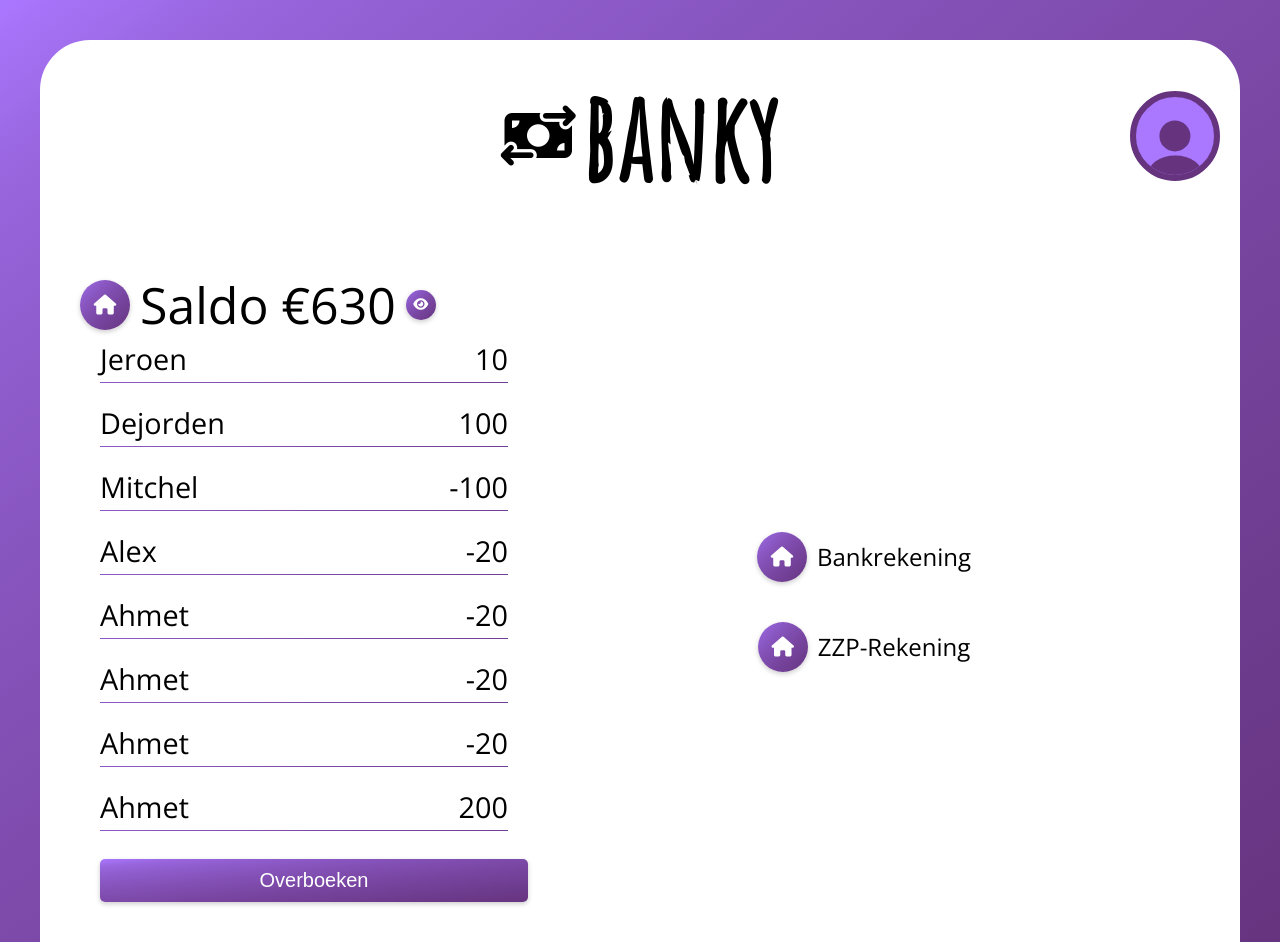
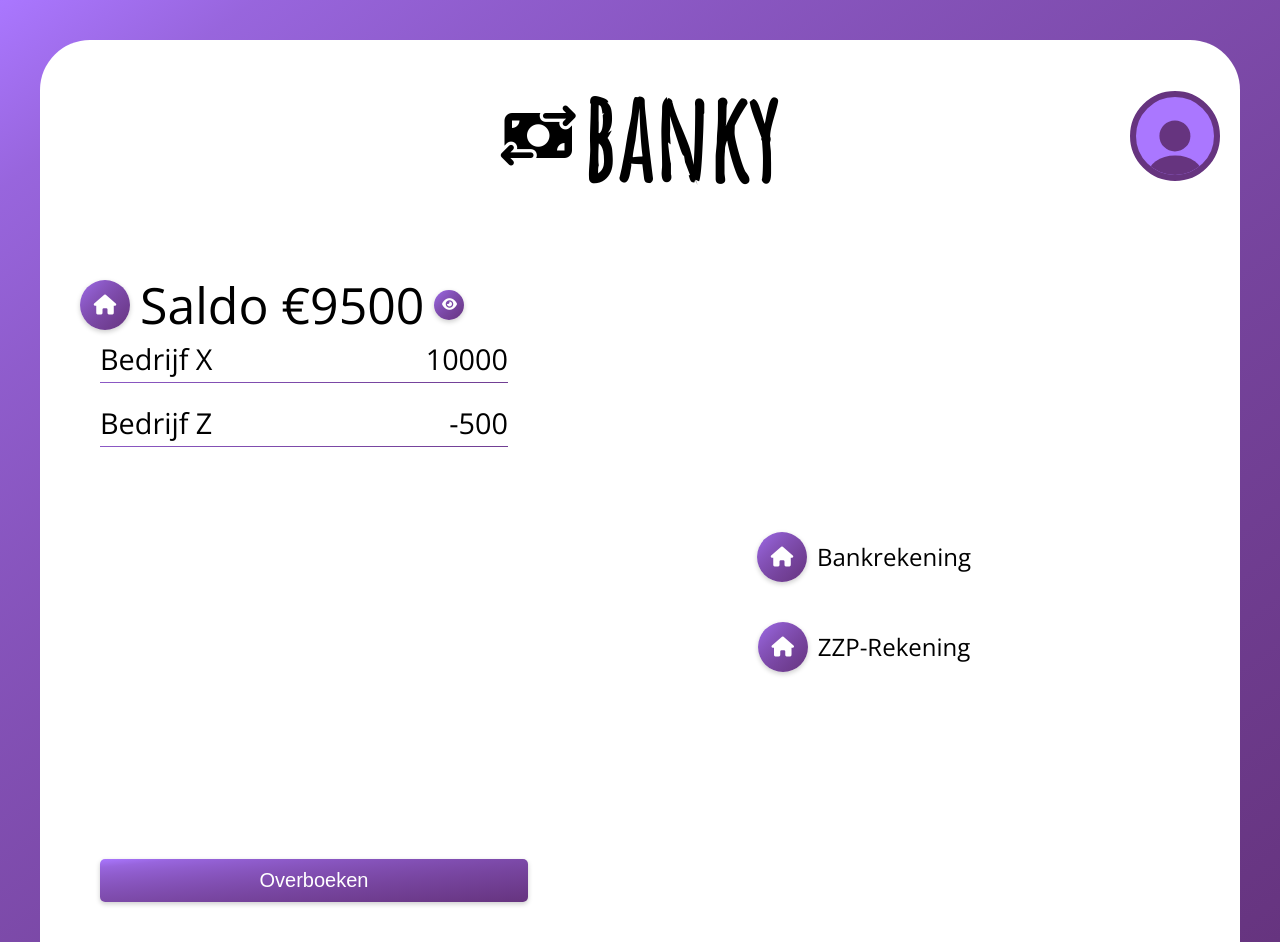
Before and after one commit to Milouyg/Banky-Cookie-Colorpicker-, a plain HTML site: page banky/index.html in a window 1280 px wide. Both pictures are taken after a click on the item "ZZP-Rekening". Drawn offline with nearby package versions, Linux system fonts and the light colour scheme.

Commit message:
finished video 6/9

```diff
--- a/banky/js/main.js
+++ b/banky/js/main.js
@@ -22,7 +22,7 @@ class GetDataFromApi {
 }
 
 const api = new GetDataFromApi("./data/transactions.json");
-api.getData().then(function (data) { console.log(data) });
+// api.getData().then(function (data) { console.log(data) });
 
 class Header {
     headerElement;
@@ -89,7 +89,7 @@ class BankyMain {
         this.mainElement.classList = "banky";
 
         this.leftSection = new BankyLeftSection(this.mainElement);
-        this.rightSection = new BankyRightSection(this.mainElement);
+        this.rightSection = new BankyRightSection(this.mainElement, this);
     }
 
     makeButtonsFromData(data) {
@@ -97,7 +97,11 @@ class BankyMain {
     }
 
     makeTransactionsFromData(data) {
-        this.leftSection.makeTransactionsFromData("Bankrekening", data);
+        this.leftSection.makeTransactionsFromData(Object.entries(data)[0][0], data);
+    }
+
+    callFromRightSection(account, data) {
+        this.leftSection.makeTransactionsFromData(account, data)
     }
 
     render() {
@@ -116,6 +120,7 @@ class BankyLeftSection {
     mainElement;
     constructor(mainElement) {
         this.mainElement = mainElement;
+
 
         // Left column
         this.leftSectionElement = document.createElement("section");
@@ -157,7 +162,8 @@ class BankyLeftSection {
         }
         this.bankyLogoText.innerText = "Saldo " + "€" + totalMoney;
 
-
+        // empty ul before we make li
+        this.transactionsElement.innerHTML = "";
         for (let i = 0; i < data[accountToShow].length; i++) {
             this.transactionElement = document.createElement("li");
             this.transactionElement.classList = "banky__transaction";
@@ -170,12 +176,28 @@ class BankyLeftSection {
             this.transactionAmount.classList = "banky__amount";
             this.transactionAmount.innerText = data[accountToShow][i]["amount"];
 
-            this.leftSectionElement.appendChild(this.transactionsElement);
             this.transactionsElement.appendChild(this.transactionElement)
             this.transactionElement.appendChild(this.transactionFrom);
             this.transactionElement.appendChild(this.transactionAmount);
 
         }
+
+
+    }
+
+    render() {
+        this.mainElement.appendChild(this.leftSectionElement);
+
+        this.leftSectionElement.appendChild(this.bankyHeaderElement);
+        this.bankyHeaderElement.appendChild(this.bankyHeaderWrapElement);
+        this.bankyHeaderWrapElement.appendChild(this.bankyLogoElement);
+        this.bankyLogoElement.appendChild(this.bankyLogoIElement);
+        this.bankyHeaderWrapElement.appendChild(this.bankyLogoText);
+        this.bankyHeaderWrapElement.appendChild(this.eyeButton);
+
+        this.eyeButton.appendChild(this.eyeFigure);
+        this.eyeFigure.appendChild(this.eyeI);
+        this.leftSectionElement.appendChild(this.transactionsElement);
 
         this.transferButton = document.createElement("button");
         this.transferButton.classList = "banky__transferButton";
@@ -183,28 +205,15 @@ class BankyLeftSection {
         this.leftSectionElement.appendChild(this.transferButton);
     }
 
-    render() {
-        this.mainElement.appendChild(this.leftSectionElement);
-
-        this.mainElement.appendChild(this.leftSectionElement);
-        this.leftSectionElement.appendChild(this.bankyHeaderElement);
-        this.bankyHeaderElement.appendChild(this.bankyHeaderWrapElement);
-        this.bankyHeaderWrapElement.appendChild(this.bankyLogoElement);
-        this.bankyLogoElement.appendChild(this.bankyLogoIElement);
-        this.bankyHeaderWrapElement.appendChild(this.bankyLogoText);
-        this.bankyHeaderWrapElement.appendChild(this.eyeButton);
-        this.eyeButton.appendChild(this.eyeFigure);
-        this.eyeFigure.appendChild(this.eyeI);
-
-    }
-
 }
 
 class BankyRightSection {
     mainElement;
+    bankyMain;
 
-    constructor(mainElement) {
+    constructor(mainElement, bankyMain) {
         this.mainElement = mainElement;
+        this.bankyMain = bankyMain;
 
         this.rightSectionElement = document.createElement("section");
         this.rightSectionElement.classList = "banky__section banky__section--right";
@@ -218,7 +227,7 @@ class BankyRightSection {
             this.accountElement = document.createElement("li");
             this.accountElement.classList = "banky__account";
             this.accountElement.onclick = () => {
-
+                this.bankyMain.callFromRightSection(entry[0], data);
             }
 
             this.bankySwitchButton = document.createElement("button");
```
Also changed, not shown: banky/index.html (+1 -0 lines).
